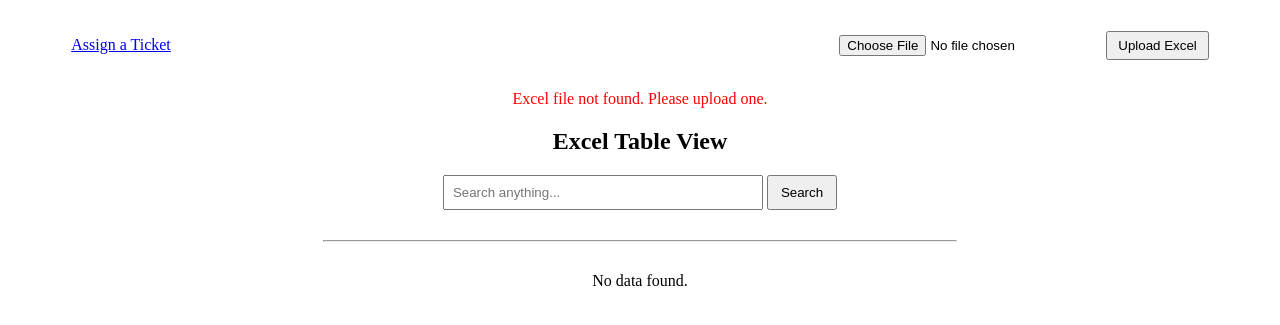
After one commit to inirah25/Freewheel-final, a Django app: page /excel/ in a window 1280 px wide. The commit adds this page. Shown: the top 325 px of the page. Run offline with Django 5.2, Linux system fonts and the light colour scheme.

Commit message:
dump upload

```diff
--- /dev/null
+++ b/myproject/accounts/templates/accounts/excel_table.html
@@ -0,0 +1,117 @@
+<!DOCTYPE html>
+<html>
+<head>
+  <title>Excel Table</title>
+  <style>
+    table {
+      border-collapse: collapse;
+      width: 90%;
+      margin: 20px auto;
+    }
+    th, td {
+      border: 1px solid #ccc;
+      padding: 10px;
+      text-align: left;
+    }
+    th {
+      background-color: #f2f2f2;
+    }
+    .search-form {
+      text-align: center;
+      margin-top: 20px;
+    }
+    input[type="text"] {
+      padding: 8px;
+      width: 300px;
+    }
+    button {
+      padding: 8px 12px;
+    }
+
+    .top-bar {
+      display: flex;
+      justify-content: space-between;
+      align-items: center;
+      width: 90%;
+      margin: 20px auto;
+    }
+
+    .upload-form {
+      display: inline-block;
+    }
+
+    .upload-form input[type="file"] {
+      padding: 5px;
+    }
+
+    .upload-form button {
+      padding: 5px 10px;
+      margin-left: 5px;
+    }
+
+    .messages {
+      text-align: center;
+      color: green;
+    }
+    .messages .error {
+      color: red;
+    }
+  </style>
+</head>
+<!-- ...head section remains unchanged... -->
+
+<body>
+    <div class="top-bar">
+      <p><a href="{% url 'assign_ticket' %}">Assign a Ticket</a></p>
+
+      <form class="upload-form" method="post" enctype="multipart/form-data">
+        {% csrf_token %}
+        <input type="file" name="excel_file" accept=".xlsx" required>
+        <button type="submit">Upload Excel</button>
+      </form>
+    </div>
+
+    {% if messages %}
+      <div class="messages">
+        {% for message in messages %}
+          <p class="{{ message.tags }}">{{ message }}</p>
+        {% endfor %}
+      </div>
+    {% endif %}
+
+    <h2 style="text-align: center;">Excel Table View</h2>
+
+    <div class="search-form">
+      <form method="get">
+        <input type="text" name="q" placeholder="Search anything..." value="{{ query }}">
+        <button type="submit">Search</button>
+      </form>
+    </div>
+
+    <hr style="width: 50%; margin: 30px auto;">
+
+    {% if headers %}
+    <table>
+      <thead>
+        <tr>
+          {% for header in headers %}
+            <th>{{ header }}</th>
+          {% endfor %}
+        </tr>
+      </thead>
+      <tbody>
+        {% for row in rows %}
+          <tr>
+            {% for cell in row %}
+              <td>{{ cell }}</td>
+            {% endfor %}
+          </tr>
+        {% endfor %}
+      </tbody>
+    </table>
+    {% else %}
+      <p style="text-align:center;">No data found.</p>
+    {% endif %}
+  </body>
+
+</html>
--- a/myproject/accounts/urls.py
+++ b/myproject/accounts/urls.py
@@ -12,6 +12,9 @@ urlpatterns = [
     path('home/', views.home, name='home'),
     path('logout/', views.logout_view, name='logout'),  # <-- add this
     path('create-employee/', views.create_employee, name='create_employee'),
+    path('update-status/', views.update_status, name='update_status'),
+    path('excel/', views.show_excel_table, name='excel_table'),
+    path('assign/', views.assign_ticket, name='assign_ticket'),
 
 ]
 if settings.DEBUG:
--- a/myproject/accounts/views.py
+++ b/myproject/accounts/views.py
@@ -7,6 +7,10 @@ from django.urls import reverse
 from .models import Admin
 from django.http import HttpResponse
 from django.views.decorators.cache import never_cache
+from .models import Employee, Admin
+from django.views.decorators.http import require_POST
+import os
+from django.conf import settings
 import time
 
 from .forms import EmployeeForm
@@ -55,8 +59,10 @@ def logout_view(request):
     request.session.flush()  # clear session
     return redirect('login')
 
+
 def home(request):
     is_admin = request.session.get('is_admin')
+    excel_data = read_admin_excel()
 
     if is_admin:
         admin_id = request.session.get('admin_id')
@@ -64,19 +70,36 @@ def home(request):
             admin = Admin.objects.get(id=admin_id)
             from .forms import EmployeeForm
             form = EmployeeForm()
-            return render(request, 'accounts/home.html', {'admin': admin, 'form': form})
+            employees = Employee.objects.all()  # Add this line
+            return render(request, 'accounts/home.html', {
+                'admin': admin,
+                'form': form,
+                'admin_status': admin.status,
+                'employees': employees,  # Pass employees to template
+                'excel_data': excel_data,
+            })
         except Admin.DoesNotExist:
             return redirect('login')
+
     else:
         emp_id = request.session.get('employee_id')
         try:
             emp = Employee.objects.get(id=emp_id)
-            return render(request, 'accounts/home.html', {'admin': emp})  # reuse admin var for simplicity
+            admin = Admin.objects.first()
+            employees = Employee.objects.all()
+            return render(request, 'accounts/home.html', {
+                'admin': emp,
+                'admin_status': admin.status if admin else 'Unavailable',
+                'admin_username': admin.username if admin else '',
+                'admin_email': admin.email if admin else '',
+                'employees': employees,
+                'excel_data': excel_data,
+         })
         except Employee.DoesNotExist:
             return redirect('login')
 
 
-from .models import Admin, Employee  # Import both
+
 
 def forgot_password(request):
     if request.method == 'POST':
@@ -204,3 +227,125 @@ def create_employee(request):
         form = EmployeeForm()
 
     return render(request, 'accounts/home.html', {'form': form, 'admin': admin})
+
+@require_POST
+def update_status(request):
+    if request.method == 'POST':
+        status = request.POST.get('status')
+
+        if request.session.get('is_admin'):
+            admin_id = request.session.get('admin_id')
+            try:
+                admin = Admin.objects.get(id=admin_id)
+                admin.status = status
+                admin.save()
+                return redirect('home')  # or wherever you show status
+            except Admin.DoesNotExist:
+                pass  # fall through to login redirect below
+
+        elif request.session.get('employee_id'):
+            emp_id = request.session.get('employee_id')
+            try:
+                employee = Employee.objects.get(id=emp_id)
+                employee.status = status
+                employee.save()
+                return redirect('home')
+            except Employee.DoesNotExist:
+                pass  # fall through to login redirect below
+
+    return redirect('login')  # fallback for unauthorized access
+
+
+
+from django.shortcuts import render, redirect
+from django.contrib import messages
+import os
+import pandas as pd
+from django.conf import settings
+from django.core.files.storage import default_storage
+from django.core.files.base import ContentFile
+
+EXCEL_FILENAME = 'Book.xlsx'
+EXCEL_PATH = os.path.join(settings.MEDIA_ROOT, EXCEL_FILENAME)
+
+def show_excel_table(request):
+    # Handle file upload
+    if request.method == 'POST' and request.FILES.get('excel_file'):
+        uploaded_file = request.FILES['excel_file']
+        try:
+            if default_storage.exists(EXCEL_PATH):
+                default_storage.delete(EXCEL_PATH)
+            default_storage.save(EXCEL_PATH, ContentFile(uploaded_file.read()))
+            messages.success(request, "Excel file uploaded successfully.")
+            return redirect('excel_table')  # reload to apply changes
+        except Exception as e:
+            messages.error(request, f"Upload failed: {e}")
+            return redirect('excel_table')
+
+    # Try reading the Excel file
+    try:
+        df = pd.read_excel(EXCEL_PATH)
+    except FileNotFoundError:
+        messages.error(request, "Excel file not found. Please upload one.")
+        df = pd.DataFrame()
+    except Exception as e:
+        messages.error(request, f"Error reading Excel file: {e}")
+        df = pd.DataFrame()
+
+    # Search filter
+    query = request.GET.get('q', '').strip().lower()
+    if not df.empty and query:
+        df = df[df.apply(lambda row: row.astype(str).str.lower().str.contains(query).any(), axis=1)]
+
+    # Format date columns
+    if not df.empty:
+        for col in df.columns:
+            if pd.api.types.is_datetime64_any_dtype(df[col]):
+                df[col] = df[col].dt.strftime('%Y-%m-%d %H:%M:%S')
+                df[col] = df[col].fillna('')
+
+    headers = df.columns.tolist() if not df.empty else []
+    rows = df.fillna('').values.tolist() if not df.empty else []
+
+    return render(request, 'accounts/excel_table.html', {
+        'headers': headers,
+        'rows': rows,
+        'query': request.GET.get('q', '')
+    })
+
+
+
+from django.shortcuts import render, redirect
+import pandas as pd
+from django.contrib import messages
+from django.urls import reverse
+
+def assign_ticket(request):
+    if request.method == 'POST':
+        ticket_id = request.POST.get('ticket_number')
+        assignee = request.POST.get('assignee')
+
+        file_path = os.path.join(settings.BASE_DIR, 'media', 'Book.xlsx')
+
+        try:
+            df = pd.read_excel(file_path, engine='openpyxl')
+            df.columns = df.columns.str.strip()  # Clean headers
+
+            if ticket_id not in df['Ticket ID'].astype(str).values:
+                messages.error(request, "Ticket not found.")
+                return redirect(reverse('excel_table'))
+
+            ticket_index = df[df['Ticket ID'].astype(str) == ticket_id].index[0]
+
+            df.at[ticket_index, 'Assignee name'] = assignee
+            with pd.ExcelWriter(file_path, engine='openpyxl', mode='w') as writer:
+                df.to_excel(writer, index=False)
+
+            messages.success(request, "Ticket assigned (or reassigned) successfully!")
+
+        except Exception as e:
+            messages.error(request, f"Error: {e}")
+
+        return redirect(reverse('excel_table'))
+
+    return render(request, 'accounts/assign_ticket.html')
--- a/myproject/myproject/settings.py
+++ b/myproject/myproject/settings.py
@@ -135,6 +135,12 @@ EMAIL_HOST_USER = 'harinimay2004@gmail.com'
 EMAIL_HOST_PASSWORD = 'dpmr xgqr nfnr nzkx'
 ##
 
+
+
+import os
+MEDIA_ROOT = os.path.join(BASE_DIR, 'media')
+MEDIA_URL = '/media/'
+
 # Default primary key field type
 # https://docs.djangoproject.com/en/5.2/ref/settings/#default-auto-field
 
```
Also changed, not shown: myproject/accounts/models.py (+13 -0 lines), myproject/accounts/templates/accounts/assign_ticket.html (added, +30 -0 lines), myproject/accounts/templates/accounts/home.html (+30 -0 lines), myproject/accounts/migrations/0005_admin_status_employee_status.py (added), myproject/accounts/migrations/0006_alter_admin_status_alter_employee_status.py (added), myproject/accounts/migrations/0007_alter_admin_status_alter_employee_status.py (added), myproject/accounts/migrations/0008_admin_name.py (added), myproject/db.sqlite3, 1 other file.
